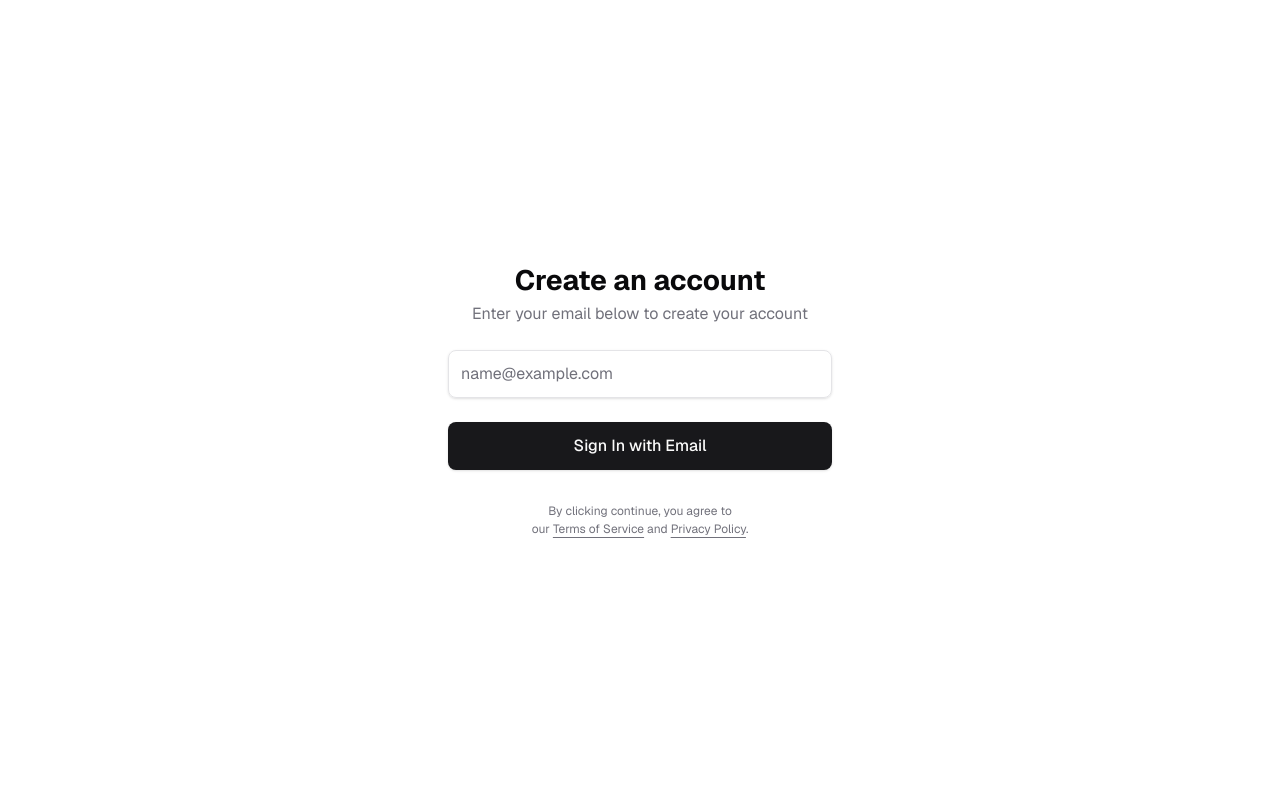
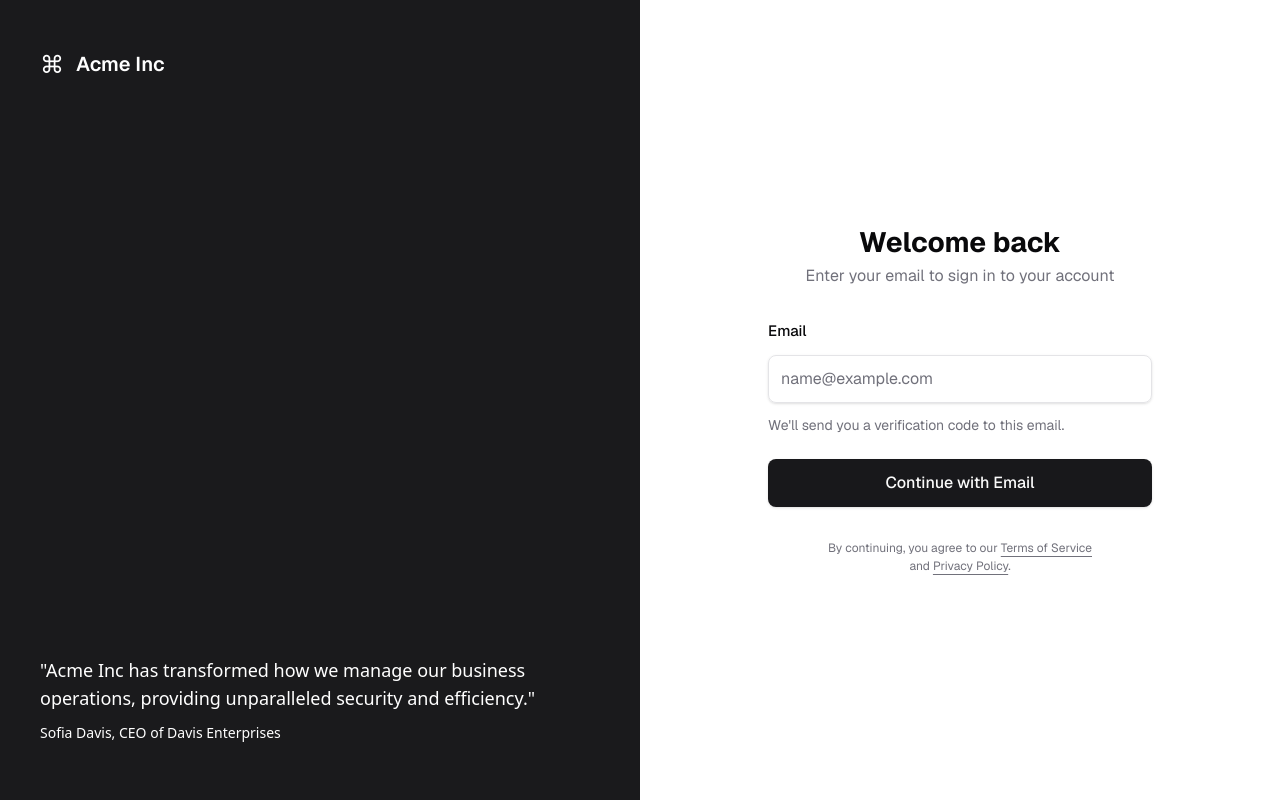
Before and after one commit to netraluis/frontend-insurance-customer-portal, a Next.js app: page /login in a window 1280 px wide. Built offline with nearby package versions, Linux system fonts and the light colour scheme.

Commit message:
login forms

```diff
--- a/app/login/page.tsx
+++ b/app/login/page.tsx
@@ -1,30 +1,83 @@
 "use client";
 
-import { useState } from "react";
+import { useState, useRef } from "react";
 import { Button } from "@/components/ui/button";
 import { Input } from "@/components/ui/input";
 import Link from "next/link";
+import { useRouter } from "next/navigation";
+import React from "react";
 
 export default function LoginPage() {
   const [email, setEmail] = useState("");
+  const [step, setStep] = useState<"email" | "verify">("email");
+  const [code, setCode] = useState(["", "", "", "", "", ""]);
+  const [focusedIndex, setFocusedIndex] = useState(0);
+  const [bounceIndex, setBounceIndex] = useState<number | null>(null);
+  const router = useRouter();
 
-  const handleSubmit = (e: React.FormEvent) => {
+  const inputRefs = useRef<(HTMLInputElement | null)[]>([]);
+
+  const handleEmailSubmit = (e: React.FormEvent) => {
     e.preventDefault();
-    // TODO: Implement login logic
-    console.log({ email });
+    setStep("verify");
+  };
+
+  const handleCodeChange = (idx: number, value: string) => {
+    if (!/^[0-9]?$/.test(value)) return;
+    const newCode = [...code];
+    newCode[idx] = value;
+    setCode(newCode);
+    if (value && idx < 5) {
+      setTimeout(() => {
+        inputRefs.current[idx + 1]?.focus();
+        setBounceIndex(idx + 1);
+      }, 10);
+    }
+    if (newCode.every((c) => c.length === 1)) {
+      setTimeout(() => router.push("/dashboard"), 300);
+    }
+  };
+
+  const handleCodeKeyDown = (idx: number, e: React.KeyboardEvent<HTMLInputElement>) => {
+    if (e.key === "Backspace" && !code[idx] && idx > 0) {
+      setTimeout(() => {
+        inputRefs.current[idx - 1]?.focus();
+        setBounceIndex(idx - 1);
+      }, 10);
+    }
+  };
+
+  const handleInputFocus = (idx: number) => {
+    setBounceIndex(idx);
   };
 
   return (
-    <div className="min-h-screen flex flex-col items-center justify-center bg-white px-4 font-sans">
+    <div className="min-h-screen flex flex-col md:flex-row">
+      {/* Columna izquierda: Logo y Testimonio */}
+      <div className="hidden md:flex flex-col justify-between bg-[#1a1a1c] text-white w-full md:w-1/2 p-10">
+        <div className="flex items-center gap-3 mt-2">
+          <span className="text-2xl">⌘</span>
+          <span className="text-xl font-semibold" style={{fontFamily: 'Geist, Inter, sans-serif'}}>Acme Inc</span>
+        </div>
+        <div className="mb-4">
+          <p className="text-lg mb-2">"Acme Inc has transformed how we manage our business operations, providing unparalleled security and efficiency."</p>
+          <span className="text-sm">Sofia Davis, CEO of Davis Enterprises</span>
+        </div>
+      </div>
+      {/* Columna derecha: Login o Verificación */}
+      <div className="flex flex-1 items-center justify-center bg-white px-4 font-sans">
+        {step === "email" ? (
           <form
-        onSubmit={handleSubmit}
+            onSubmit={handleEmailSubmit}
             className="w-full max-w-sm flex flex-col gap-6"
             autoComplete="off"
           >
-        <div className="text-center">
-          <h1 className="text-[28px] font-bold leading-tight mb-1 font-sans" style={{fontFamily: 'Geist, Inter, sans-serif'}}>Create an account</h1>
-          <p className="text-zinc-500 text-[16px] leading-normal font-normal mb-0 mt-0 font-sans" style={{fontFamily: 'Geist, Inter, sans-serif'}}>Enter your email below to create your account</p>
+            <div className="text-center mt-0">
+              <h1 className="text-[28px] font-bold leading-tight mb-0 font-sans" style={{fontFamily: 'Geist, Inter, sans-serif'}}>Welcome back</h1>
+              <p className="text-zinc-500 text-[16px] leading-normal font-normal mt-1 mb-2 font-sans" style={{fontFamily: 'Geist, Inter, sans-serif'}}>Enter your email to sign in to your account</p>
             </div>
+            <div className="flex flex-col gap-2">
+              <label htmlFor="email" className="text-left text-[15px] font-medium mb-1 font-sans" style={{fontFamily: 'Geist, Inter, sans-serif'}}>Email</label>
               <Input
                 id="email"
                 type="email"
@@ -34,17 +87,63 @@ export default function LoginPage() {
                 required
                 className="h-12 text-base"
               />
+              <span className="text-zinc-500 text-sm mt-1 font-sans" style={{fontFamily: 'Geist, Inter, sans-serif'}}>We&apos;ll send you a verification code to this email.</span>
+            </div>
             <Button
               className="w-full h-12 bg-zinc-900 hover:bg-zinc-800 text-base font-medium rounded-md transition-colors"
               type="submit"
             >
-          Sign In with Email
+              Continue with Email
             </Button>
             <p className="text-xs text-center text-zinc-500 mt-2 font-sans" style={{fontFamily: 'Geist, Inter, sans-serif', fontSize: '12px', lineHeight: '18px'}}>
-          By clicking continue, you agree to<br />
-          our <Link href="#" className="underline underline-offset-4 hover:text-zinc-900">Terms of Service</Link> and <Link href="#" className="underline underline-offset-4 hover:text-zinc-900">Privacy Policy</Link>.
+              By continuing, you agree to our <Link href="#" className="underline underline-offset-4 hover:text-zinc-900">Terms of Service</Link><br />
+              and <Link href="#" className="underline underline-offset-4 hover:text-zinc-900">Privacy Policy</Link>.
             </p>
           </form>
+        ) : (
+          <form className="w-full max-w-sm flex flex-col gap-6" autoComplete="off" onSubmit={e => {e.preventDefault(); router.push('/dashboard')}}>
+            <div className="text-center mt-0">
+              <h1 className="text-[28px] font-bold leading-tight mb-0 font-sans" style={{fontFamily: 'Geist, Inter, sans-serif'}}>Welcome back</h1>
+              <p className="text-zinc-500 text-[16px] leading-normal font-normal mt-1 mb-6 font-sans" style={{fontFamily: 'Geist, Inter, sans-serif'}}>Enter your email to sign in to your account</p>
+            </div>
+            <div className="text-left">
+              <h2 className="text-xl font-bold mb-1 font-sans" style={{fontFamily: 'Geist, Inter, sans-serif'}}>Verify your email</h2>
+              <p className="text-zinc-500 text-[15px] mb-4 font-sans" style={{fontFamily: 'Geist, Inter, sans-serif'}}>Enter the 6-digit code sent to <span className="text-zinc-700">{email}</span>.</p>
+              <div className="flex gap-2 justify-center mb-4">
+                {code.map((digit, idx) => (
+                  <input
+                    key={idx}
+                    type="text"
+                    inputMode="numeric"
+                    maxLength={1}
+                    value={digit}
+                    ref={el => { inputRefs.current[idx] = el; }}
+                    onChange={e => handleCodeChange(idx, e.target.value)}
+                    onKeyDown={e => handleCodeKeyDown(idx, e)}
+                    onFocus={() => handleInputFocus(idx)}
+                    className={`w-12 h-14 text-2xl text-center border border-zinc-300 rounded-md focus:outline-none focus:ring-2 focus:ring-zinc-900 transition-all ${bounceIndex === idx ? 'animate-highlight' : ''}`}
+                    onAnimationEnd={() => setBounceIndex(null)}
+                  />
+                ))}
+              </div>
+              <Button
+                className="w-full h-12 bg-zinc-900 hover:bg-zinc-800 text-base font-medium rounded-md transition-colors"
+                type="submit"
+              >
+                Verify and Sign In
+              </Button>
+              <div className="flex justify-between mt-2 text-[15px]">
+                <button type="button" className="underline hover:text-zinc-900" onClick={() => setStep('email')}>Back to login</button>
+                <button type="button" className="underline hover:text-zinc-900">Resend code</button>
+              </div>
+            </div>
+            <p className="text-xs text-center text-zinc-500 mt-2 font-sans" style={{fontFamily: 'Geist, Inter, sans-serif', fontSize: '12px', lineHeight: '18px'}}>
+              By continuing, you agree to our <Link href="#" className="underline underline-offset-4 hover:text-zinc-900">Terms of Service</Link><br />
+              and <Link href="#" className="underline underline-offset-4 hover:text-zinc-900">Privacy Policy</Link>.
+            </p>
+          </form>
+        )}
+      </div>
     </div>
   );
 }
```
Lines whose indentation alone changed are shown as unchanged.
